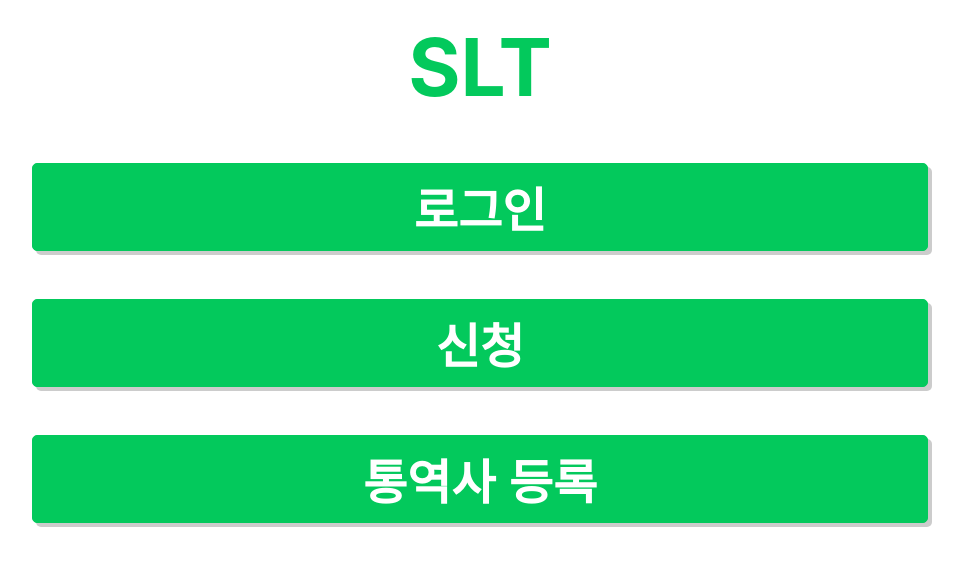
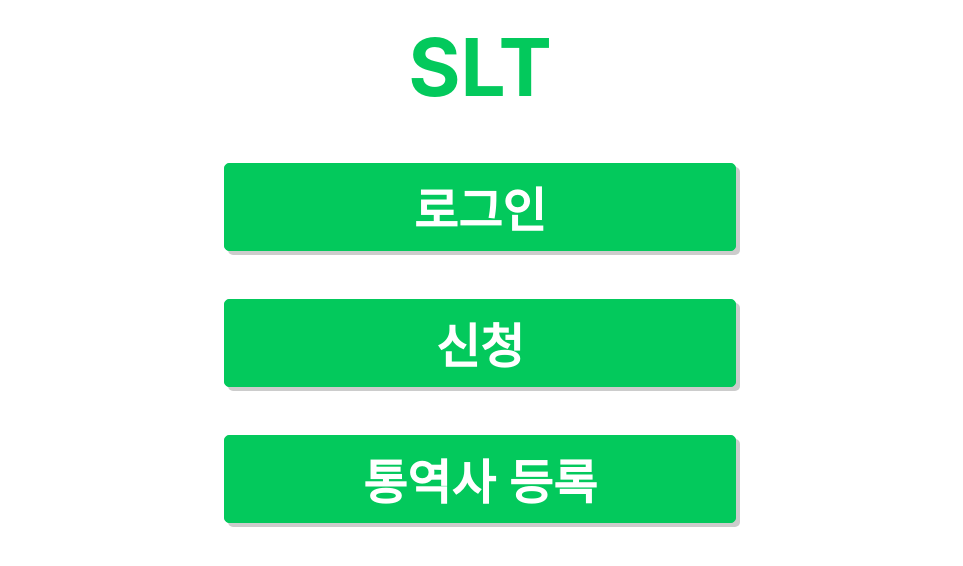
Before and after one commit to signLanguage-interpreter/signLanguageInterpreter, a React (Create React App) app: page / in a window 1280 px wide. Shown: the top 566 px of the page, without its empty margins (160-1123 px from the left). Built offline with nearby package versions, Linux system fonts and the light colour scheme.

Commit message:
register page에 cnt가 1일 때 prevBtn을 누르면 메인으로 나가짐

```diff
--- a/src/Components/Main/Main.scss
+++ b/src/Components/Main/Main.scss
@@ -33,4 +33,32 @@
 
 // PC
 @media screen and (min-width: 1024px) {
+  .main {
+    padding: 18px 30%;
+    h2 {
+      color: hsl(147, 97%, 40%);
+      font-size: 5rem;
+      text-align: center;
+      margin-bottom: 3rem;
+    }
+    .link {
+      width: 100%;
+      margin-bottom: 3rem;
+      border: 1px solid hsl(147, 97%, 40%);
+      background-color: hsl(147, 97%, 40%);
+      color: hsl(0, 0%, 100%);
+      font-size: 3rem;
+      font-weight: 600;
+      outline: none;
+      border-radius: 5px;
+      text-decoration: none;
+      margin-right: 12px;
+      padding: 8px;
+      box-shadow: 4px 4px hsl(0, 0%, 80%);
+      cursor: pointer;
+      &:hover {
+        opacity: 0.8;
+      }
+    }
+  }
 }
--- a/src/Components/Main/Main.tsx
+++ b/src/Components/Main/Main.tsx
@@ -28,6 +28,10 @@ const Main: React.FunctionComponent<RouteComponentProps> = ({ history }) => {
     }
   };
 
+  const onMangerClick = () => {
+    history.push("/manager");
+  };
+
   const onRegiClick = () => {
     // sessionStorage.getItem("jwt_token") === null
     //   ? alert("로그인이 필요합니다.")
@@ -45,7 +49,9 @@ const Main: React.FunctionComponent<RouteComponentProps> = ({ history }) => {
       <button className="link" onClick={onRegiClick}>
         신청
       </button>
-      <button className="link">통역사 등록</button>
+      <button className="link" onClick={onMangerClick}>
+        통역사 등록
+      </button>
     </main>
   );
 };
--- /dev/null
+++ b/src/Components/Manager/Manager.js
@@ -0,0 +1,11 @@
+import "./Manager.scss";
+
+const Manager = () => {
+  return (
+    <div>
+      <div></div>
+    </div>
+  );
+};
+
+export default Manager;
--- a/src/Components/Register/Register.tsx
+++ b/src/Components/Register/Register.tsx
@@ -58,7 +58,9 @@ const Register: React.FunctionComponent<RouteComponentProps> = ({
   };
 
   const onPrevBtnClick = () => {
-    if (cnt === 2) {
+    if (cnt === 1) {
+      history.push("/");
+    } else if (cnt === 2) {
       np.current!.style.display = "block";
       cc.current!.style.display = "none";
       setCnt(1);
@@ -77,8 +79,8 @@ const Register: React.FunctionComponent<RouteComponentProps> = ({
 
   const onSubmit = (e: React.FormEvent) => {
     e.preventDefault();
+    alert(regi);
     setCnt(1);
-    console.log(regi);
     history.push("/");
   };
   return (
--- a/src/Router.js
+++ b/src/Router.js
@@ -5,6 +5,7 @@ const Main = loadable(() => import("./Components/Main/Main"));
 const Login = loadable(() => import("./Components/Login/Login"));
 const Join = loadable(() => import("./Components/Join/Join"));
 const Register = loadable(() => import("./Components/Register/Register"));
+const Manager = loadable(() => import("./Components/Manager/Manager"));
 
 const Router = () => {
   return (
@@ -13,6 +14,7 @@ const Router = () => {
       <Route exact path="/login" component={Login} />
       <Route exact path="/join" component={Join} />
       <Route exact path="/register" component={Register} />
+      <Route exact path="/manager" component={Manager} />
     </Switch>
   );
 };
```
Also changed, not shown: src/Components/Manager/Manager.scss (added).
